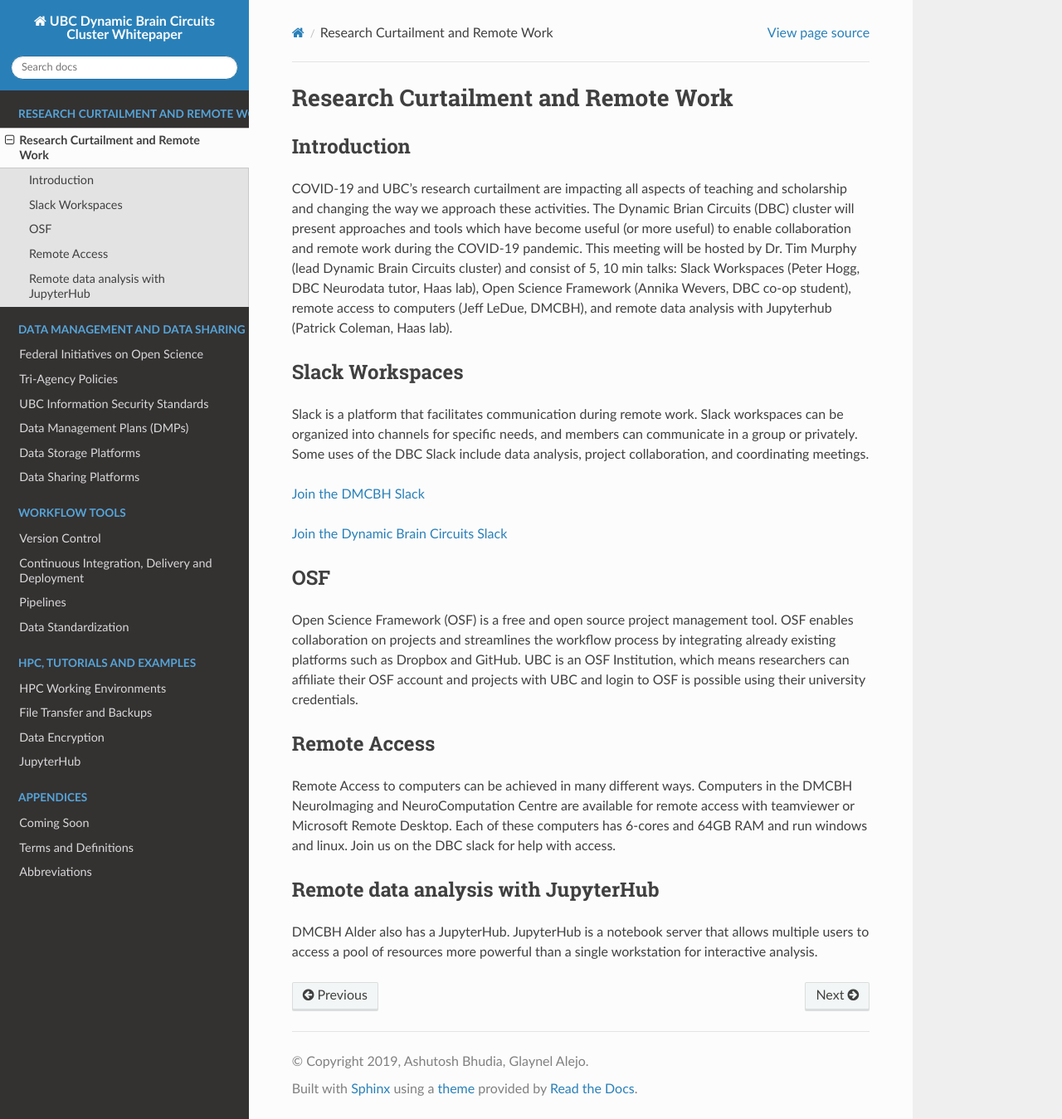
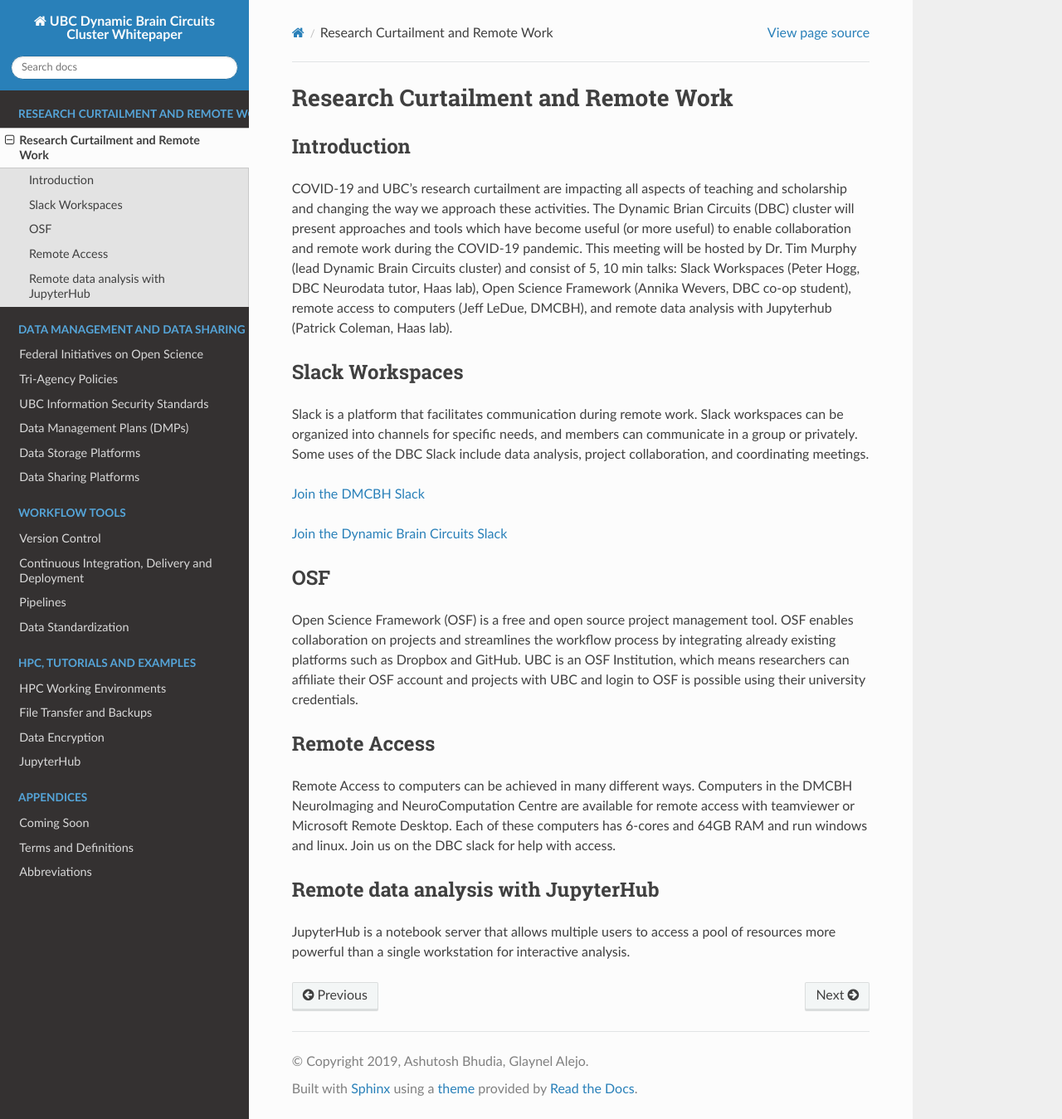
Before and after one commit to ubcbraincircuits/whitepaper, a Sphinx documentation site: the page built from source/covid19/index.rst, in a window 1280 px wide and 1349 px high. Shown: the whole window at 83% size. Built offline with Sphinx 7.4.7 and the Read the Docs theme 2.0.0, drawn with Linux system fonts in a browser that asks for light colours; pages that are not in the unit, such as notebooks, are missing from menus.

Commit message:
Update index.rst

```diff
--- a/source/covid19/index.rst
+++ b/source/covid19/index.rst
@@ -24,4 +24,4 @@ Remote Access to computers can be achieved in many different ways.  Computers in
 
 Remote data analysis with JupyterHub
 ============
-DMCBH Alder also has a JupyterHub. JupyterHub is a notebook server that allows multiple users to access a pool of resources more powerful than a single workstation for interactive analysis.
+JupyterHub is a notebook server that allows multiple users to access a pool of resources more powerful than a single workstation for interactive analysis.
```
